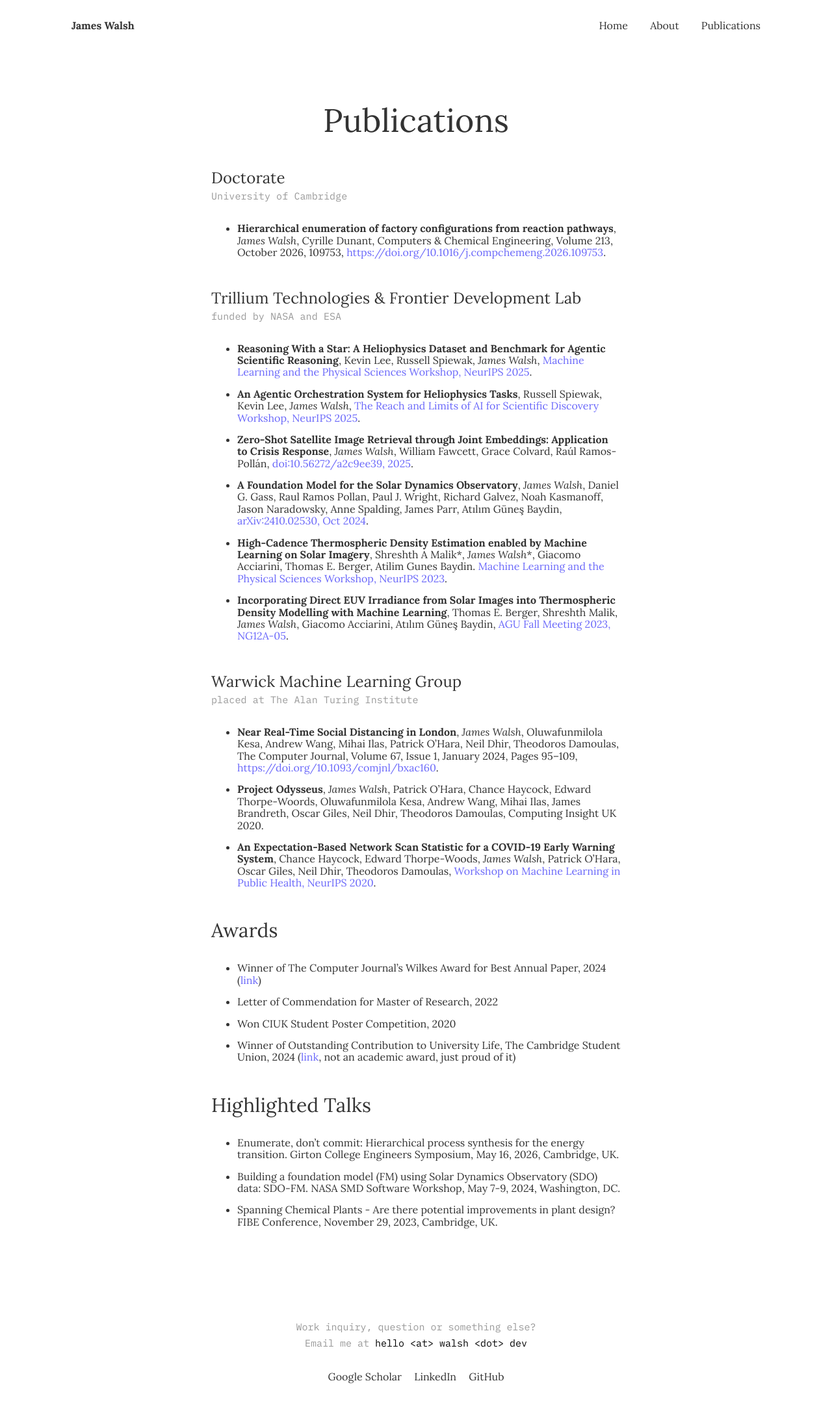
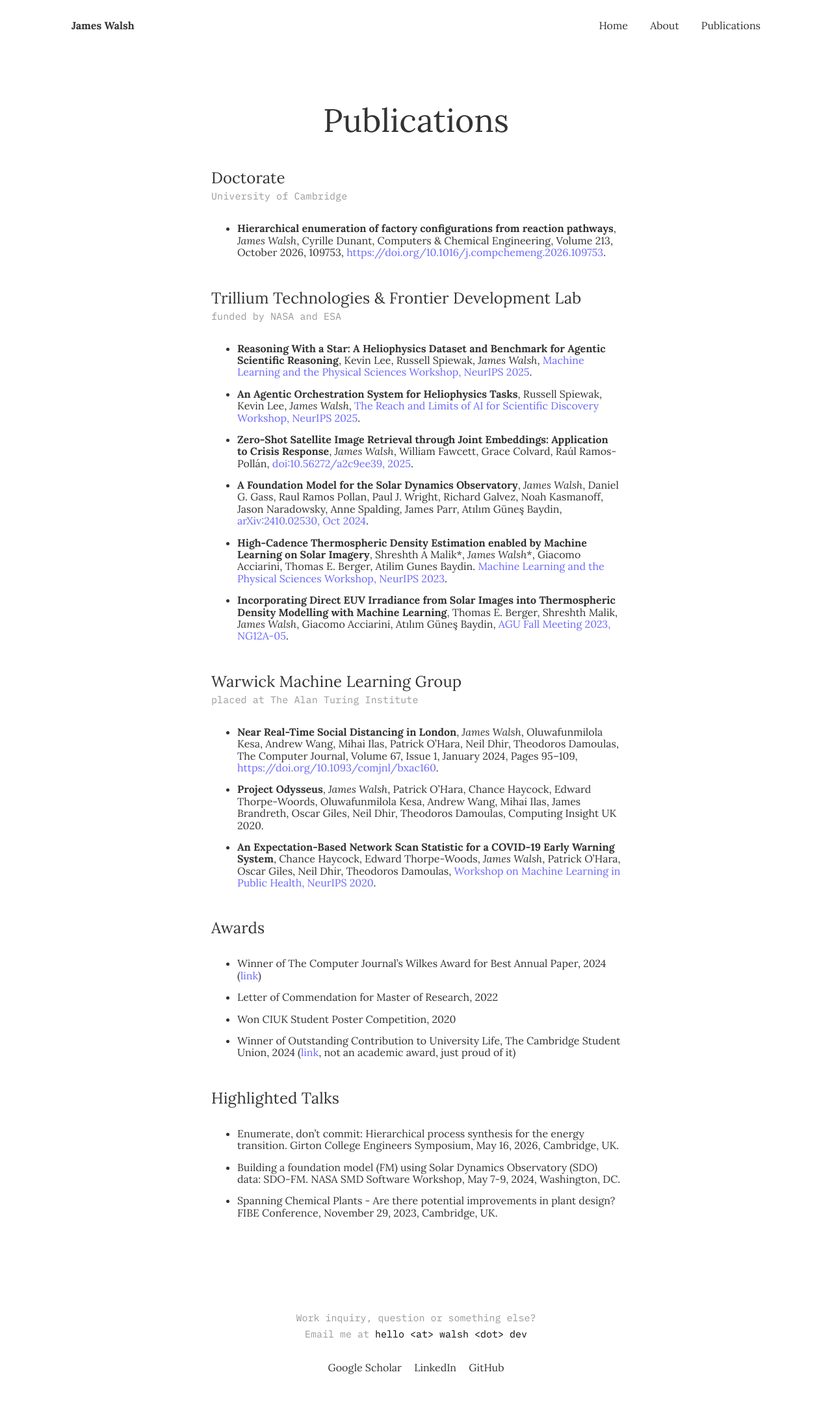
Before and after one commit to dead-water/dead-water.github.io, a Jekyll site: the page built from _pages/publications.md, in a window 1280 px wide. Shown: the whole page at 65% size. Built offline with Jekyll 4.4.1, drawn with Linux system fonts in a browser that asks for light colours.

```diff
--- a/_pages/publications.md
+++ b/_pages/publications.md
@@ -26,14 +26,14 @@ permalink: /publications/
 - **Project Odysseus**, *James Walsh*, Patrick O'Hara, Chance Haycock, Edward Thorpe-Woords, Oluwafunmilola Kesa, Andrew Wang, Mihai Ilas, James Brandreth, Oscar Giles, Neil Dhir, Theodoros Damoulas, Computing Insight UK 2020.
 - **An Expectation-Based Network Scan Statistic for a COVID-19 Early Warning System**, Chance Haycock, Edward Thorpe-Woods, *James Walsh*, Patrick O'Hara, Oscar Giles, Neil Dhir, Theodoros Damoulas, [Workshop on Machine Learning in Public Health, NeurIPS 2020](https://arxiv.org/abs/2012.07574).
 
-## Awards
+### Awards
 
 - Winner of The Computer Journal's Wilkes Award for Best Annual Paper, 2024 ([link](https://academic.oup.com/comjnl/pages/Wilkes_award?login=false))
 - Letter of Commendation for Master of Research, 2022
 - Won CIUK Student Poster Competition, 2020
 - Winner of Outstanding Contribution to University Life, The Cambridge Student Union, 2024 ([link](https://web.archive.org/web/20241104134829/https://www.cambridgesu.co.uk/news/article/cambridgesu/Cambridge-Students-Awards/), not an academic award, just proud of it)
 
-## Highlighted Talks
+### Highlighted Talks
 
 - Enumerate, don't commit: Hierarchical process synthesis for the energy transition. Girton College Engineers Symposium, May 16, 2026, Cambridge, UK.
 - Building a foundation model (FM) using Solar Dynamics Observatory (SDO) data: SDO-FM. NASA SMD Software Workshop, May 7-9, 2024, Washington, DC.
```
